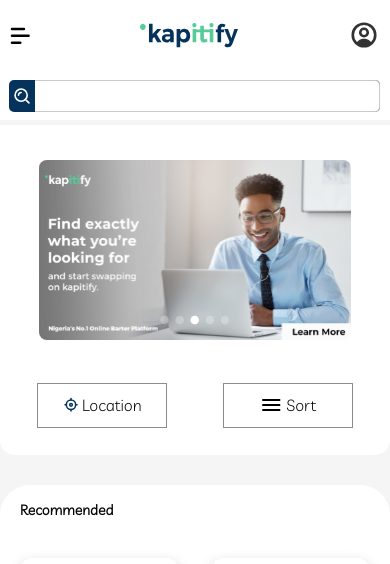
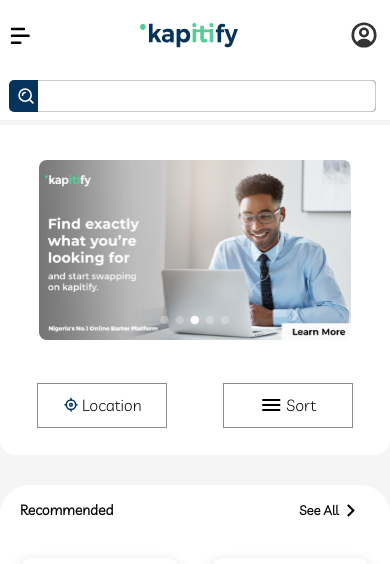
Before and after one commit to Xcoder03/kapitify1, a React (Create React App) app: page / in a window 390 px wide. Shown: the top 564 px of the page. Built offline with nearby package versions, Linux system fonts and the light colour scheme.

Commit message:
Made some minor adjustments

```diff
--- a/src/App.css
+++ b/src/App.css
@@ -38,7 +38,7 @@
 }
 .input input{
   height: 100%;
-  width: 19.5rem;
+  width: 19rem;
 
   border-top-right-radius: 5px;
   border-bottom-right-radius: 5px;
@@ -51,7 +51,7 @@
 
 .input img{
   height: 16px;
-  margin-left: 5px;
+  margin-left: 9px;
 }
 .img2{
   height: 2rem;
@@ -89,11 +89,11 @@
     position: absolute;
     top: 80px;
     left: 9px;
-     width: 95%;
+     width: 94%;
      background-color: #06335B;
   }
   .input input{
-    width: 93%;
+    width: 92%;
   }
 .dash2{
   display: none;
--- a/src/Components/ThirdCart.js
+++ b/src/Components/ThirdCart.js
@@ -11,7 +11,7 @@
             <h2>Open Offers</h2>
             <img src={pips} alt=""></img>
          </div>
-         <div className="see">
+         <div className="see see3">
             <h2>See All</h2>
             <span class="material-symbols-outlined">
             navigate_next
--- a/src/Styles.css
+++ b/src/Styles.css
@@ -157,6 +157,24 @@
     border-top-right-radius: 30px;
     background-color: white;
 
+
+}
+.see h2{
+    color: black;
+}
+.see-all span{
+    color:  black;
+}
+.see2 h2{
+    color: white;
+}
+.see2 span {
+    color: white;
+}
+.see3 h2{
+
+        color: white;
+
 }
 .see-all2{
     border-radius: none;
@@ -185,9 +203,11 @@
 }
 .see span{
     font-size: 25px;
+
 }
 .see-all-h2{
     margin-left: 40px;
+
 }
 .see:nth-child(1){
     margin-left: 30px;
```
